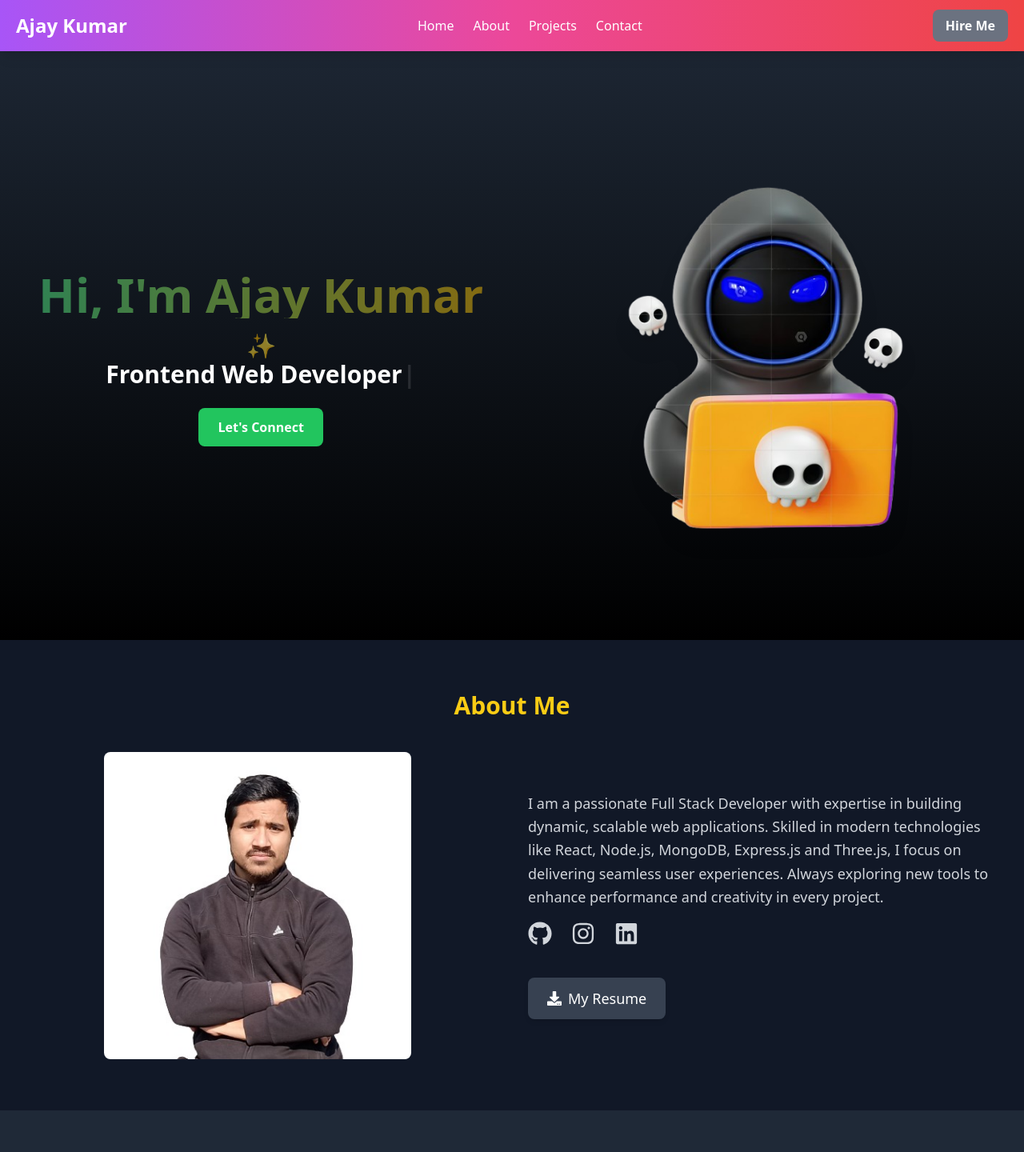
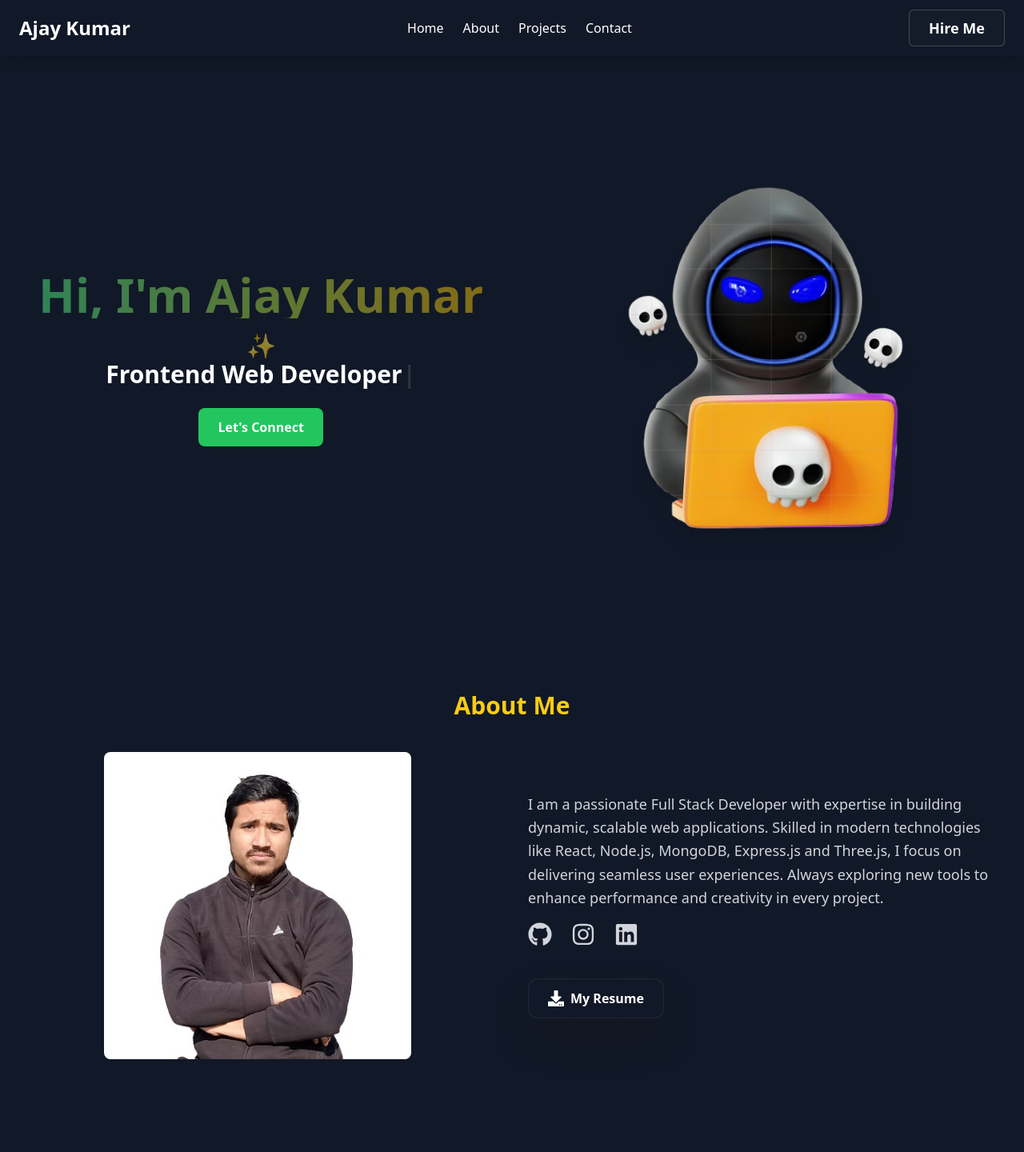
Before and after one commit to ajaykumar2pp/My-Portfolio, a React (Vite) app: page / in a window 1280 px wide. Shown: the top 1440 px of the page at 80% size. Built offline with nearby package versions, Linux system fonts and the light colour scheme.

Commit message:
fix all bugs

```diff
--- a/src/components/About.jsx
+++ b/src/components/About.jsx
@@ -51,7 +51,11 @@ const About = () => {
           {/* Right Side  */}
           <div className="w-full md:w-1/2 text-center md:text-left">
             <p className="text-lg text-gray-300 leading-relaxed">
-            I am a passionate Full Stack Developer with expertise in building dynamic, scalable web applications. Skilled in modern technologies like React, Node.js, MongoDB, Express.js and Three.js, I focus on delivering seamless user experiences. Always exploring new tools to enhance performance and creativity in every project.
+              I am a passionate Full Stack Developer with expertise in building
+              dynamic, scalable web applications. Skilled in modern technologies
+              like React, Node.js, MongoDB, Express.js and Three.js, I focus on
+              delivering seamless user experiences. Always exploring new tools
+              to enhance performance and creativity in every project.
             </p>
 
             {/* Social Media Icons */}
@@ -84,29 +88,29 @@ const About = () => {
 
             {/* Resume Download Button  */}
             <Tilt
-              className="w-full"
+              className="w-full mt-10"
               tiltMaxAngleX={5}
               tiltMaxAngleY={5}
               perspective={1000}
               transitionSpeed={300}
               scale={1.02}
             >
+              <div className="relative group inline-block">
                 <a
                   href={resumePDF}
                   download="Ajay_Kumar_Resume.pdf"
                   onClick={handleDownload}
-                className={`mt-10 inline-flex items-center px-6 py-3 text-white text-lg font-medium rounded-lg shadow-md transition duration-300 transform ${
-                  isDownloading
-                    ? "bg-blue-500 scale-95"
-                    : downloaded
-                    ? "bg-green-600"
-                    : "bg-gray-700 hover:bg-gray-600"
-                }`}
+                  className="relative inline-block p-px font-semibold leading-6 text-white bg-gray-800 shadow-2xl cursor-pointer rounded-xl shadow-zinc-900 transition-transform duration-300 ease-in-out hover:scale-105 active:scale-95"
                 >
+                  {/* Gradient Border Effect */}
+                  <span className="absolute inset-0 rounded-xl bg-gradient-to-r from-teal-400 via-blue-500 to-purple-500 p-[2px] opacity-0 transition-opacity duration-500 group-hover:opacity-100"></span>
+
+                  {/* Button Content - Fixed */}
+                  <span className="relative z-10 inline-flex items-center px-6 py-3 rounded-xl bg-gray-900 space-x-2">
                     {isDownloading ? (
                       <>
                         <svg
-                      className="animate-spin mr-2 h-5 w-5 text-white"
+                          className="animate-spin h-5 w-5 text-white"
                           viewBox="0 0 24 24"
                           fill="none"
                           stroke="currentColor"
@@ -117,18 +121,28 @@ const About = () => {
                           <circle cx="12" cy="12" r="10" />
                           <path d="M12 6v6l4 2" />
                         </svg>
+                        <span className="transition-all duration-500 group-hover:translate-x-1">
                           Downloading...
+                        </span>
                       </>
                     ) : downloaded ? (
                       <>
-                    <FaCheckCircle className="mr-2" /> Downloaded
+                        <FaCheckCircle className="h-5 w-5" />
+                        <span className="transition-all duration-500 group-hover:translate-x-1">
+                          Downloaded
+                        </span>
                       </>
                     ) : (
                       <>
-                    <FaDownload className="mr-2" /> My Resume
+                        <FaDownload className="h-5 w-5" />
+                        <span className="transition-all duration-500 group-hover:translate-x-1">
+                          My Resume
+                        </span>
                       </>
                     )}
+                  </span>
                 </a>
+              </div>
             </Tilt>
           </div>
         </div>
--- a/src/components/Education.jsx
+++ b/src/components/Education.jsx
@@ -4,7 +4,7 @@ const Education = () => {
   return (
     <div className="py-16 px-6 bg-gray-900 text-white">
       <div className="container mx-auto px-4">
-        <h2 className="text-3xl font-bold mb-8 text-center text-yellow-400">
+        <h2 className="text-3xl font-bold mb-8 text-center text-white">
           Education
         </h2>
 
--- a/src/components/Hero.jsx
+++ b/src/components/Hero.jsx
@@ -3,7 +3,7 @@ import Tilt from "react-parallax-tilt";
 import Typewriter from "typewriter-effect";
 
 const Hero = () => (
-  <div className="min-h-screen bg-gradient-to-b from-gray-800 to-black text-white flex flex-col lg:flex-row items-center justify-center px-6 pt-24 lg:pt-24 gap-10">
+  <div className="min-h-screen bg-gray-900 text-white flex flex-col lg:flex-row items-center justify-center px-6 pt-24 lg:pt-24 gap-10">
 
     {/* Text Section */}
     <div className="w-full text-center px-4">
@@ -12,7 +12,7 @@ const Hero = () => (
       </h1>
 
       {/* Typewriter Effect for Roles */}
-      <p className="mt-4 text-lg sm:text-xl md:text-2xl lg:text-3xl font-semibold">
+      <div className="mt-4 text-lg sm:text-xl md:text-2xl lg:text-3xl font-semibold">
         <span className="text-green-400 animate-pulse">✨ </span>
         <Typewriter
           options={{
@@ -28,7 +28,7 @@ const Hero = () => (
             deleteSpeed: 25,
           }}
         />
-      </p>
+      </div>
         {/* Call to Action Button */}
         <button className="mt-6 px-6 py-3 bg-green-500 text-white font-bold rounded-lg hover:bg-green-600 transition">
         Let's Connect
--- a/src/components/Map.jsx
+++ b/src/components/Map.jsx
@@ -3,7 +3,7 @@ import { FaMapMarkerAlt } from "react-icons/fa";
 
 const Map = () => {
   return (
-    <div className="bg-gradient-to-b from-gray-800 to-gray-900  py-12 text-center">
+    <div className="bg-gradient-to-b from-gray-900 to-gray-900  py-12 text-center">
       <h2 className="text-3xl md:text-4xl font-bold text-white flex justify-center items-center gap-2 mb-6">
         <FaMapMarkerAlt className="text-green-400 text-4xl" /> Find Me on the Map
       </h2>
--- a/src/components/Navbar.jsx
+++ b/src/components/Navbar.jsx
@@ -8,7 +8,9 @@ const Navbar = () => {
   const toggleMenu = () => setIsOpen(!isOpen);
 
   return (
-    <nav className="fixed top-0 left-0 w-full bg-gradient-to-r from-purple-500 via-pink-500 to-red-500 text-white px-5 py-3 z-50 shadow-lg">
+    <nav
+      className="fixed top-0 left-0 w-full bg-gray-900 text-white px-6 py-3 z-50 shadow-lg"
+    >
       <div className="flex justify-between items-center">
         {/* Logo or Brand Name */}
         <div className="text-2xl font-semibold">
@@ -28,7 +30,7 @@ const Navbar = () => {
 
         {/* Mobile Menu with Smooth Slide Animation */}
         <div
-          className={`fixed top-0 left-0 w-3/4 h-full bg-gray-900 p-6 transform transition-transform duration-300 ease-in-out ${
+          className={`fixed top-0 left-0 w-3/4 h-full bg-gray-900 px-6 py-3 transform transition-transform duration-300 ease-in-out ${
             isOpen ? "translate-x-0" : "-translate-x-full"
           } md:hidden`}
         >
@@ -36,7 +38,7 @@ const Navbar = () => {
             <li className="text-2xl font-semibold">
               <Link
                 to="/"
-                className="bg-gradient-to-r from-purple-500 via-pink-500 to-red-500 text-transparent bg-clip-text hover:text-gray-300"
+                className="text-green-500  bg-clip-text hover:text-gray-300"
                 onClick={toggleMenu}
               >
                 Ajay Kumar
@@ -101,8 +103,11 @@ const Navbar = () => {
           </li>
         </ul>
         {/* CTA Button */}
-        <button className="hidden md:block px-4 py-2 bg-gray-500 text-white font-bold rounded-lg hover:bg-gray-600 transition">
-          Hire Me
+        <button className="cursor-pointer hidden md:inline-flex group/button relative items-center justify-center overflow-hidden rounded-md bg-gray-800/30 backdrop-blur-lg px-6 py-2 text-base font-semibold text-white transition-all duration-300 ease-in-out hover:scale-110 hover:shadow-xl  border border-white/20">
+          <span className="text-lg cursor-pointer">Hire Me</span>
+          <div className="absolute inset-0 flex h-full w-full justify-center [transform:skew(-13deg)_translateX(-100%)] group-hover/button:duration-1000 group-hover/button:[transform:skew(-13deg)_translateX(100%)]">
+            <div className="relative h-full w-10 bg-white/20"></div>
+          </div>
         </button>
       </div>
     </nav>
--- a/src/components/Projects.jsx
+++ b/src/components/Projects.jsx
@@ -67,7 +67,7 @@ const Projects = () => {
                     target="_blank"
                     rel="noopener noreferrer"
                   >
-                    <i className="fab fa-github fa-lg text-gray-400 hover:text-blue-400"></i>
+                    <i className="fab fa-github fa-xl text-white hover:text-blue-300 transform scale-100 hover:scale-125 transition-transform duration-200 hover:stroke-blue-400"></i>
                   </a>
                 </div>
                 <p className="mt-2 text-gray-300">{project.tech}</p>
--- a/src/components/Skills.jsx
+++ b/src/components/Skills.jsx
@@ -72,7 +72,7 @@ const Skills = () => {
   const { onPrevButtonClick, onNextButtonClick } = usePrevNextButtons(emblaApi);
 
   return (
-    <section className="py-12 px-4 bg-gray-800">
+    <section className="py-12 px-4 bg-gray-900">
       <div className="text-center mb-8">
         <h2 className="text-3xl text-white font-bold">My Technology Stack</h2>
       </div>
--- a/src/index.css
+++ b/src/index.css
@@ -1,6 +1,8 @@
 @tailwind base;
 @tailwind components;
 @tailwind utilities;
+
+
 
 @layer base {
   /* Smooth Scrolling */
```
Also changed, not shown: src/components/Contact.jsx (+6 -6 lines), src/App.css (line endings or trailing spaces). Lines whose indentation alone changed are shown as unchanged.
